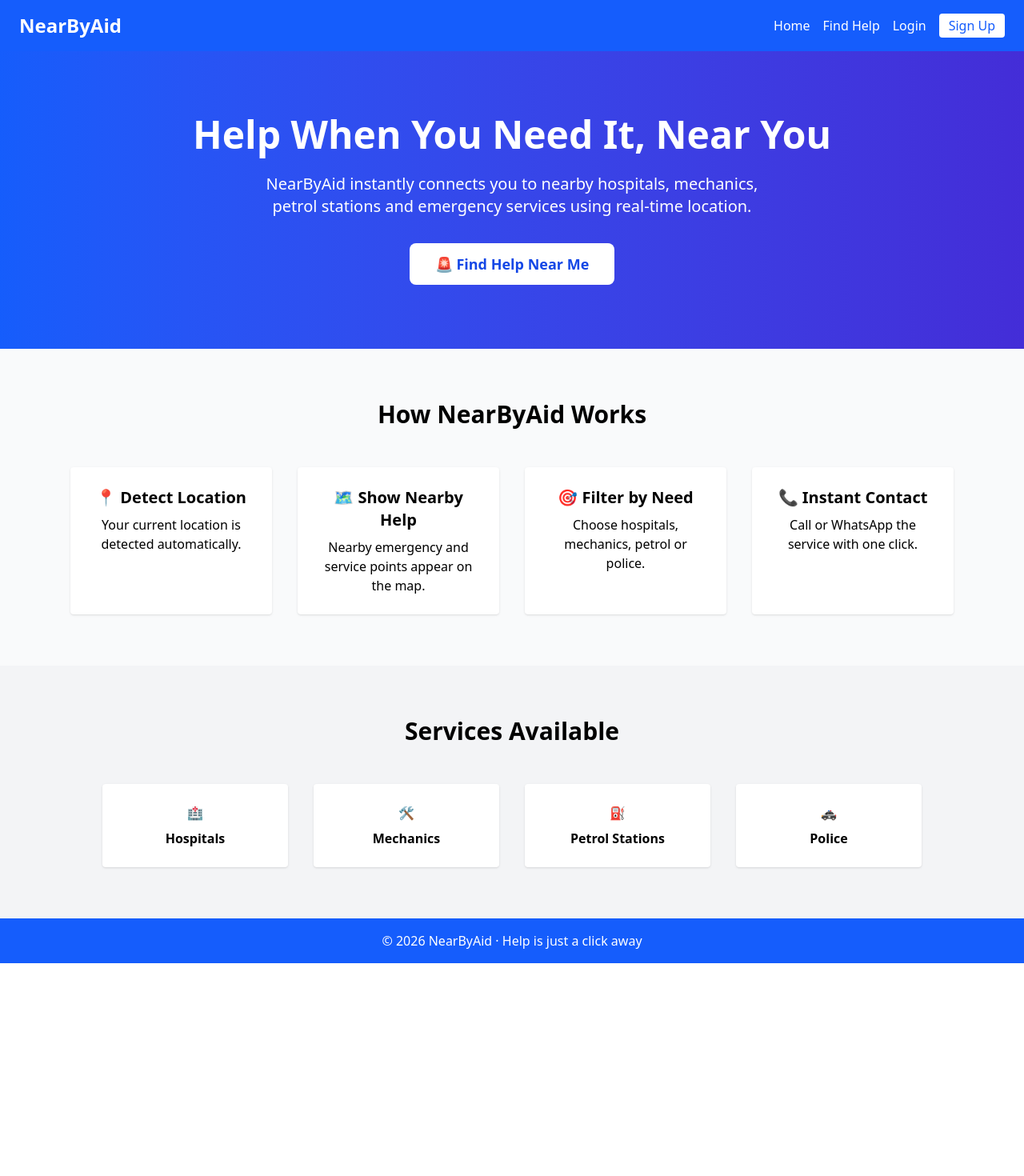
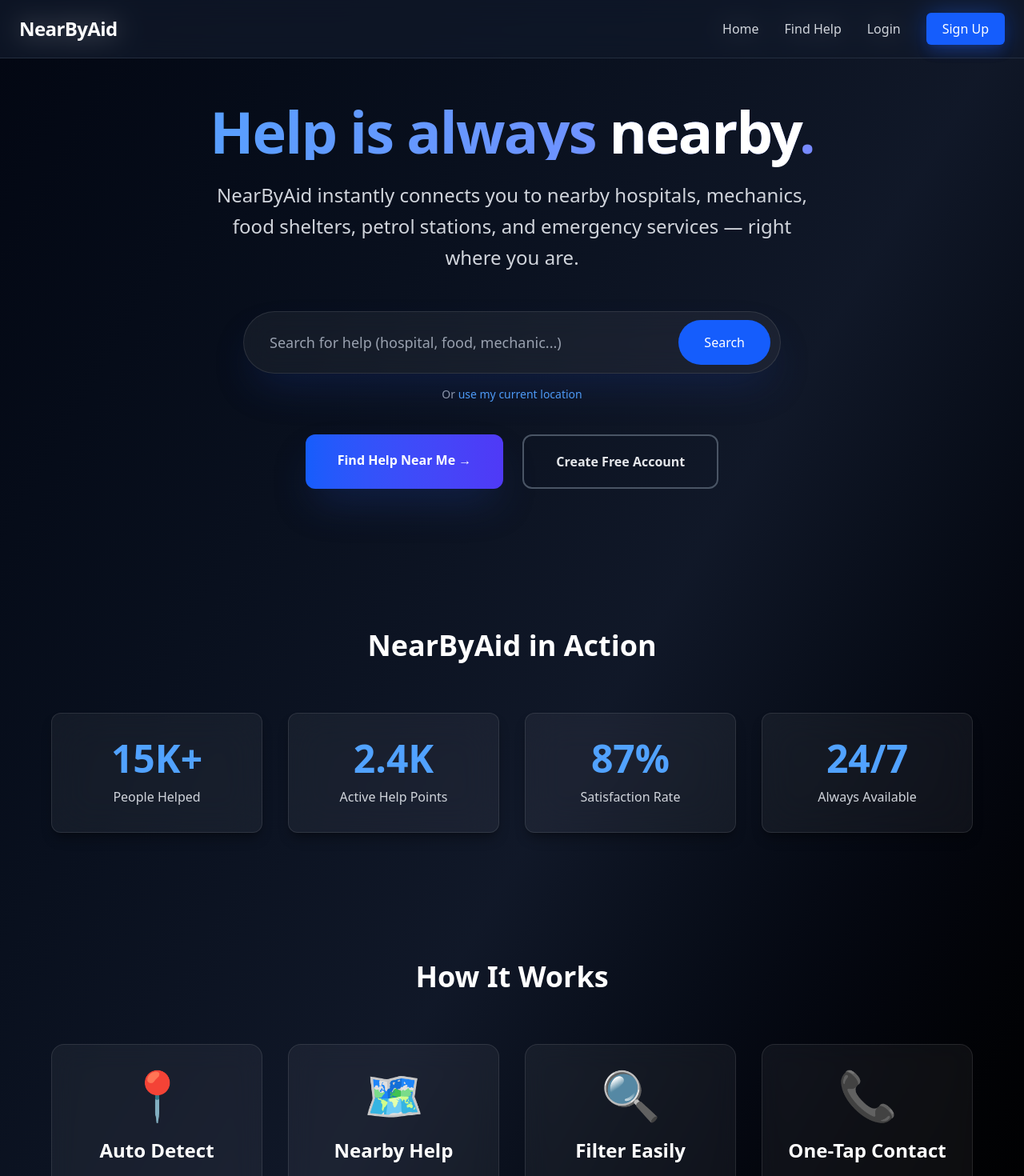
Before and after one commit to venkataprasad2024/NearbyAid, a React app in the folder frontend/: page / in a window 1280 px wide. Shown: the top 1470 px of the page at 80% size. Before the commit the page ends 1204 px from the top, so only its background shows below. Built offline with nearby package versions, Linux system fonts and the light colour scheme; the HTML template or start-up script is replaced by a standard one.

Commit message:
frontend updations made

```diff
--- a/frontend/package.json
+++ b/frontend/package.json
@@ -10,6 +10,7 @@
     "preview": "vite preview"
   },
   "dependencies": {
+    "@heroicons/react": "^2.2.0",
     "@tailwindcss/vite": "^4.1.18",
     "@tanstack/react-query": "^5.90.17",
     "axios": "^1.13.2",
--- a/frontend/src/components/Navbar.jsx
+++ b/frontend/src/components/Navbar.jsx
@@ -1,18 +1,96 @@
+// src/components/Navbar.jsx
+import { useState } from 'react';
 import { Link } from 'react-router-dom';
 
 export default function Navbar() {
+  const [isOpen, setIsOpen] = useState(false);
+
+  const toggleMenu = () => setIsOpen(!isOpen);
+  const closeMenu = () => setIsOpen(false);
+
   return (
-    <nav className="bg-blue-600 text-white px-6 py-4 flex justify-between items-center">
-      <h1 className="text-2xl font-bold">NearByAid</h1>
+    <nav className="fixed top-0 left-0 right-0 z-50 backdrop-blur-lg bg-gray-900/60 border-b border-gray-700/50">
+      <div className="max-w-7xl mx-auto px-6 py-4 flex items-center justify-between">
+        {/* Logo */}
+        <Link
+          to="/"
+          className="text-2xl font-bold text-white tracking-tight"
+          onClick={closeMenu}
+        >
+          NearByAid
+        </Link>
 
-      <div className="space-x-4">
-        <Link to="/" className="hover:underline">Home</Link>
-        <Link to="/map" className="hover:underline">Find Help</Link>
-        <Link to="/login" className="hover:underline">Login</Link>
-        <Link to="/register" className="bg-white text-blue-600 px-3 py-1 rounded">
-          Sign Up
-        </Link>
+        {/* Desktop Menu */}
+        <div className="hidden md:flex items-center space-x-8">
+          <Link to="/" className="text-gray-300 hover:text-white transition-colors">
+            Home
+          </Link>
+          <Link to="/map" className="text-gray-300 hover:text-white transition-colors">
+            Find Help
+          </Link>
+          <Link to="/login" className="text-gray-300 hover:text-white transition-colors">
+            Login
+          </Link>
+          <Link
+            to="/register"
+            className="bg-blue-600 hover:bg-blue-700 text-white px-5 py-2 rounded-md font-medium transition-colors shadow-lg shadow-blue-900/30"
+          >
+            Sign Up
+          </Link>
+        </div>
+
+        {/* Mobile Hamburger Button */}
+        <button
+          className="md:hidden text-white focus:outline-none"
+          onClick={toggleMenu}
+          aria-label="Toggle menu"
+        >
+          <svg className="w-8 h-8" fill="none" stroke="currentColor" viewBox="0 0 24 24">
+            <path
+              strokeLinecap="round"
+              strokeLinejoin="round"
+              strokeWidth={2}
+              d={isOpen ? "M6 18L18 6M6 6l12 12" : "M4 6h16M4 12h16M4 18h16"}
+            />
+          </svg>
+        </button>
       </div>
+
+      {/* Mobile Menu Dropdown */}
+      {isOpen && (
+        <div className="md:hidden backdrop-blur-lg bg-gray-900/90 border-b border-gray-700/50">
+          <div className="px-6 py-8 flex flex-col space-y-6 text-center">
+            <Link
+              to="/"
+              className="text-xl text-gray-200 hover:text-white transition-colors"
+              onClick={closeMenu}
+            >
+              Home
+            </Link>
+            <Link
+              to="/map"
+              className="text-xl text-gray-200 hover:text-white transition-colors"
+              onClick={closeMenu}
+            >
+              Find Help
+            </Link>
+            <Link
+              to="/login"
+              className="text-xl text-gray-200 hover:text-white transition-colors"
+              onClick={closeMenu}
+            >
+              Login
+            </Link>
+            <Link
+              to="/register"
+              className="text-xl bg-blue-600 hover:bg-blue-700 text-white px-8 py-4 rounded-lg font-medium transition-colors"
+              onClick={closeMenu}
+            >
+              Sign Up
+            </Link>
+          </div>
+        </div>
+      )}
     </nav>
   );
 }
--- a/frontend/src/pages/Home.jsx
+++ b/frontend/src/pages/Home.jsx
@@ -1,90 +1,143 @@
-import { useNavigate } from 'react-router-dom';
+// src/pages/Home.jsx
+import { Link } from 'react-router-dom';
+import Navbar from '../components/Navbar';
 
 export default function Home() {
-  const navigate = useNavigate();
+  return (
+    <div className="min-h-screen bg-gradient-to-br from-gray-950 via-gray-900 to-black text-white">
+      {/* Fixed Glassy Navbar */}
+      <Navbar />
 
-  return (
-    <div className="bg-gray-50">
+      {/* Hero Section */}
+      <section className="pt-32 pb-24 px-6 text-center relative overflow-hidden">
+        <div className="relative max-w-5xl mx-auto">
+          <h1 className="text-5xl md:text-7xl font-extrabold mb-6 tracking-tight bg-clip-text text-transparent bg-gradient-to-r from-blue-400 to-indigo-400">
+            Help is always <span className="text-white">nearby</span>.
+          </h1>
+          <p className="text-xl md:text-2xl text-gray-300 max-w-3xl mx-auto mb-12 leading-relaxed">
+            NearByAid instantly connects you to nearby hospitals, mechanics, food shelters, petrol stations, and emergency services — right where you are.
+          </p>
 
-      {/* HERO SECTION */}
-      <section className="text-center py-20 bg-gradient-to-r from-blue-600 to-indigo-700 text-white">
-        <h1 className="text-5xl font-bold mb-6">
-          Help When You Need It, Near You
-        </h1>
-        <p className="text-xl max-w-2xl mx-auto mb-8">
-          NearByAid instantly connects you to nearby hospitals, mechanics,
-          petrol stations and emergency services using real-time location.
-        </p>
-
-        <button
-          onClick={() => navigate('/map')}
-          className="bg-white text-blue-700 px-8 py-3 rounded-lg text-lg font-semibold"
-        >
-          🚨 Find Help Near Me
-        </button>
-      </section>
-
-      {/* HOW IT WORKS */}
-      <section className="py-16 px-6 max-w-6xl mx-auto">
-        <h2 className="text-3xl font-bold text-center mb-12">
-          How NearByAid Works
-        </h2>
-
-        <div className="grid md:grid-cols-4 gap-8 text-center">
-          <div className="bg-white p-6 rounded shadow">
-            <h3 className="text-xl font-semibold mb-2">📍 Detect Location</h3>
-            <p>Your current location is detected automatically.</p>
+          {/* Search Bar */}
+          <div className="max-w-2xl mx-auto mb-10">
+            <div className="relative backdrop-blur-lg bg-white/5 border border-white/10 rounded-full overflow-hidden shadow-2xl shadow-blue-900/30">
+              <input
+                type="text"
+                placeholder="Search for help (hospital, food, mechanic...)"
+                className="w-full px-8 py-6 bg-transparent text-white placeholder-gray-400 focus:outline-none text-lg"
+              />
+              <button className="absolute right-3 top-1/2 -translate-y-1/2 bg-blue-600 hover:bg-blue-700 text-white px-8 py-4 rounded-full font-medium transition-all">
+                Search
+              </button>
+            </div>
+            <p className="text-sm text-gray-400 mt-4 text-center">
+              Or <button className="text-blue-400 hover:underline font-medium">use my current location</button>
+            </p>
           </div>
 
-          <div className="bg-white p-6 rounded shadow">
-            <h3 className="text-xl font-semibold mb-2">🗺 Show Nearby Help</h3>
-            <p>Nearby emergency and service points appear on the map.</p>
-          </div>
-
-          <div className="bg-white p-6 rounded shadow">
-            <h3 className="text-xl font-semibold mb-2">🎯 Filter by Need</h3>
-            <p>Choose hospitals, mechanics, petrol or police.</p>
-          </div>
-
-          <div className="bg-white p-6 rounded shadow">
-            <h3 className="text-xl font-semibold mb-2">📞 Instant Contact</h3>
-            <p>Call or WhatsApp the service with one click.</p>
+          {/* Quick CTA Buttons */}
+          <div className="flex flex-wrap justify-center gap-6">
+            <Link
+              to="/map"
+              className="bg-gradient-to-r from-blue-600 to-indigo-600 hover:from-blue-700 hover:to-indigo-700 text-white font-semibold px-10 py-5 rounded-xl shadow-2xl shadow-blue-900/40 transition-all transform hover:scale-105"
+            >
+              Find Help Near Me →
+            </Link>
+            <Link
+              to="/register"
+              className="bg-transparent border-2 border-gray-600 hover:border-gray-400 text-gray-200 font-semibold px-10 py-5 rounded-xl transition-all hover:bg-white/5"
+            >
+              Create Free Account
+            </Link>
           </div>
         </div>
       </section>
 
-      {/* SERVICES */}
-      <section className="py-16 bg-gray-100">
-        <h2 className="text-3xl font-bold text-center mb-12">
-          Services Available
-        </h2>
+      {/* Impact Stats */}
+      <section className="py-20 px-6">
+        <div className="max-w-6xl mx-auto">
+          <h2 className="text-4xl font-bold text-center mb-16 text-white">
+            NearByAid in Action
+          </h2>
 
-        <div className="grid md:grid-cols-4 gap-8 max-w-5xl mx-auto text-center">
-          <div className="bg-white p-6 rounded shadow">
-            🏥
-            <h3 className="font-semibold mt-2">Hospitals</h3>
-          </div>
-
-          <div className="bg-white p-6 rounded shadow">
-            🛠
-            <h3 className="font-semibold mt-2">Mechanics</h3>
-          </div>
-
-          <div className="bg-white p-6 rounded shadow">
-            ⛽
-            <h3 className="font-semibold mt-2">Petrol Stations</h3>
-          </div>
-
-          <div className="bg-white p-6 rounded shadow">
-            🚓
-            <h3 className="font-semibold mt-2">Police</h3>
+          <div className="grid grid-cols-2 md:grid-cols-4 gap-8 text-center">
+            {[
+              { number: '15K+', label: 'People Helped' },
+              { number: '2.4K', label: 'Active Help Points' },
+              { number: '87%', label: 'Satisfaction Rate' },
+              { number: '24/7', label: 'Always Available' },
+            ].map((stat, i) => (
+              <div
+                key={i}
+                className="backdrop-blur-xl bg-white/5 border border-white/10 rounded-xl p-8 transition-all hover:scale-105 hover:bg-white/10 shadow-lg shadow-black/30"
+              >
+                <div className="text-5xl font-extrabold text-blue-400 mb-3">{stat.number}</div>
+                <p className="text-gray-300 font-medium">{stat.label}</p>
+              </div>
+            ))}
           </div>
         </div>
       </section>
 
-      {/* FOOTER */}
-      <footer className="bg-blue-600 text-white text-center py-4">
-        © 2026 NearByAid · Help is just a click away
+      {/* Features */}
+      <section className="py-20 px-6">
+        <div className="max-w-6xl mx-auto">
+          <h2 className="text-4xl font-bold text-center mb-16 text-white">
+            How It Works
+          </h2>
+
+          <div className="grid md:grid-cols-4 gap-8">
+            {[
+              { icon: '📍', title: 'Auto Detect', desc: 'Your location is found instantly' },
+              { icon: '🗺️', title: 'Nearby Help', desc: 'See services around you on map' },
+              { icon: '🔍', title: 'Filter Easily', desc: 'Choose food, medical, fuel, police' },
+              { icon: '📞', title: 'One-Tap Contact', desc: 'Call or message directly' },
+            ].map((item, i) => (
+              <div
+                key={i}
+                className="backdrop-blur-lg bg-white/5 border border-white/10 rounded-2xl p-8 text-center transition-all hover:bg-white/10 hover:scale-105"
+              >
+                <div className="text-6xl mb-6">{item.icon}</div>
+                <h3 className="text-2xl font-semibold mb-4 text-white">{item.title}</h3>
+                <p className="text-gray-400">{item.desc}</p>
+              </div>
+            ))}
+          </div>
+        </div>
+      </section>
+
+      {/* Call to Action */}
+      <section className="py-20 px-6">
+        <div className="max-w-4xl mx-auto text-center">
+          <h2 className="text-4xl md:text-5xl font-bold mb-8 text-white">
+            Ready to Help or Be Helped?
+          </h2>
+          <p className="text-xl text-gray-300 mb-12">
+            Join thousands already using NearByAid to make a difference.
+          </p>
+          <div className="flex flex-col sm:flex-row justify-center gap-6">
+            <Link
+              to="/register"
+              className="bg-blue-600 hover:bg-blue-700 text-white font-bold px-12 py-6 rounded-xl shadow-2xl shadow-blue-900/50 transition-all transform hover:scale-105 text-lg"
+            >
+              Create Free Account
+            </Link>
+            <Link
+              to="/map"
+              className="bg-transparent border-2 border-blue-600 hover:bg-blue-600/20 text-blue-400 hover:text-white font-bold px-12 py-6 rounded-xl transition-all text-lg"
+            >
+              Explore Map Now
+            </Link>
+          </div>
+        </div>
+      </section>
+
+      {/* Footer - now seamless continuation */}
+      <footer className="py-12 text-center text-gray-500 bg-gradient-to-br from-gray-950 via-gray-900 to-black">
+        <p>© {new Date().getFullYear()} NearByAid · Built with ❤️ in Telangana</p>
+        <p className="mt-2 text-sm">
+          Helping communities, one location at a time.
+        </p>
       </footer>
     </div>
   );
--- a/frontend/src/pages/Map.jsx
+++ b/frontend/src/pages/Map.jsx
@@ -1,10 +1,11 @@
-import { useEffect, useState } from 'react';
-import { MapContainer, TileLayer, Marker, Popup } from 'react-leaflet';
+// src/pages/Map.jsx
+import { useState, useEffect, useRef } from 'react';
+import { MapContainer, TileLayer, Marker, Popup, useMapEvents } from 'react-leaflet';
 import L from 'leaflet';
 import api from '../services/api';
 import 'leaflet/dist/leaflet.css';
 
-// Fix leaflet icons
+// Fix default marker icons
 delete L.Icon.Default.prototype._getIconUrl;
 L.Icon.Default.mergeOptions({
   iconRetinaUrl: 'https://unpkg.com/leaflet@1.9.4/dist/images/marker-icon-2x.png',
@@ -17,25 +18,26 @@ export default function Map() {
   const [aids, setAids] = useState([]);
   const [type, setType] = useState('all');
   const [emergency, setEmergency] = useState(false);
+  const [loading, setLoading] = useState(true);
+  const mapRef = useRef(null);
+
   const zoom = emergency ? 16 : 14;
 
-  // Get user location
+  // Get user location on mount
   useEffect(() => {
     navigator.geolocation.getCurrentPosition(
-      (pos) => {
-        setCenter([pos.coords.latitude, pos.coords.longitude]);
-      },
-      () => {
-        setCenter([25.3176, 82.9739]); // fallback
-      }
+      (pos) => setCenter([pos.coords.latitude, pos.coords.longitude]),
+      () => setCenter([25.3176, 82.9739]), // fallback to Varanasi
+      { enableHighAccuracy: true }
     );
   }, []);
 
-  // Fetch nearby aids
+  // Fetch aids when center changes or emergency/type toggles
   useEffect(() => {
     if (!center) return;
 
     const fetchAids = async () => {
+      setLoading(true);
       try {
         const res = await api.get('/aid/nearby', {
           params: {
@@ -46,43 +48,41 @@ export default function Map() {
         });
         setAids(res.data.aids || []);
       } catch (err) {
-        console.error(err);
+        console.error('Failed to load aids:', err);
+      } finally {
+        setLoading(false);
       }
     };
 
     fetchAids();
-  }, [center, emergency]);
+  }, [center, emergency, type]);
 
-  if (!center) {
-    return (
-      <div className="h-screen flex items-center justify-center bg-black text-white">
-        Detecting your location...
-      </div>
-    );
+  // Force map resize on mount (fixes blank map bug)
+  useEffect(() => {
+    if (mapRef.current) {
+      setTimeout(() => mapRef.current.invalidateSize(), 200);
     }
+  }, []);
 
-  // Emergency filter logic
-  let filteredAids = aids;
-  if (emergency) {
-    filteredAids = aids.filter(
-      (a) => a.type === 'hospital' || a.type === 'police'
-    );
-  } else if (type !== 'all') {
-    filteredAids = aids.filter((a) => a.type === type);
-  }
+  // Filter aids
+  const filteredAids = aids.filter((aid) => {
+    if (emergency) return ['hospital', 'police'].includes(aid.type);
+    if (type !== 'all') return aid.type === type;
+    return true;
+  });
 
   return (
-    <div className="h-screen w-full flex flex-col">
-
-      {/* 🔥 EMERGENCY BAR */}
+    <div className="h-screen w-full flex flex-col bg-gray-950 text-white">
+      {/* Emergency Banner */}
       {emergency && (
-        <div className="bg-red-600 text-white text-center py-2 font-semibold">
-          🚨 EMERGENCY MODE ACTIVE – Showing nearest hospitals & police
+        <div className="bg-gradient-to-r from-red-600 to-red-800 text-white text-center py-3 font-semibold shadow-lg">
+          🚨 EMERGENCY MODE • Showing nearest hospitals & police only
         </div>
       )}
 
-      {/* FILTER BAR */}
-      <div className="bg-white shadow p-3 flex gap-2 justify-center flex-wrap">
+      {/* Filter & SOS Controls */}
+      <div className="bg-gray-900/90 backdrop-blur-md border-b border-gray-800 p-4 flex flex-wrap gap-3 items-center justify-center md:justify-between">
+        <div className="flex flex-wrap gap-2">
           {['all', 'hospital', 'mechanic', 'petrol', 'police'].map((t) => (
             <button
               key={t}
@@ -90,64 +90,90 @@ export default function Map() {
                 setEmergency(false);
                 setType(t);
               }}
-            className={`px-4 py-2 rounded ${
+              className={`px-5 py-2 rounded-full text-sm font-medium transition-all ${
                 type === t && !emergency
-                ? 'bg-blue-600 text-white'
-                : 'bg-gray-200'
+                  ? 'bg-blue-600 text-white shadow-md shadow-blue-900/50'
+                  : 'bg-gray-800 hover:bg-gray-700 text-gray-300'
               }`}
             >
-            {t.toUpperCase()}
+              {t === 'all' ? 'All' : t.charAt(0).toUpperCase() + t.slice(1)}
             </button>
           ))}
+        </div>
 
-        {/* 🚨 SOS BUTTON */}
+        {/* SOS Button */}
         <button
-          onClick={() => setEmergency(true)}
-          className="px-6 py-2 bg-red-600 text-white rounded font-bold"
+          onClick={() => {
+            setEmergency(true);
+            setType('all');
+          }}
+          className="bg-red-600 hover:bg-red-700 text-white px-6 py-2 rounded-full font-bold shadow-lg shadow-red-900/50 transition-all transform hover:scale-105 flex items-center gap-2"
         >
-          🚨 SOS
+          <span className="text-lg">🚨</span> SOS
         </button>
       </div>
 
-      {/* MAP */}
-      <div className="flex-1">
-        <MapContainer center={center} zoom={zoom} className="h-full w-full">
-          <TileLayer url="https://{s}.tile.openstreetmap.org/{z}/{x}/{y}.png" />
+      {/* Map Container */}
+      <div className="flex-1 relative">
+        {loading && (
+          <div className="absolute inset-0 flex items-center justify-center bg-black/60 z-50">
+            <div className="text-center">
+              <div className="w-12 h-12 border-4 border-blue-500 border-t-transparent rounded-full animate-spin mx-auto mb-4"></div>
+              <p className="text-white text-lg">Loading nearby help...</p>
+            </div>
+          </div>
+        )}
 
-          {/* USER LOCATION MARKER */}
+        <MapContainer
+          center={center || [25.3176, 82.9739]}
+          zoom={zoom}
+          className="h-full w-full"
+          ref={mapRef}
+        >
+          <TileLayer
+            url="https://{s}.tile.openstreetmap.org/{z}/{x}/{y}.png"
+            attribution='&copy; <a href="https://www.openstreetmap.org/copyright">OpenStreetMap</a>'
+          />
+
+          {/* User Location Marker */}
+          {center && (
             <Marker position={center}>
-            <Popup>You are here</Popup>
+              <Popup className="text-black">You are here</Popup>
             </Marker>
+          )}
 
-          {/* AID MARKERS */}
+          {/* Help Point Markers */}
           {filteredAids.map((aid) => {
             const [lng, lat] = aid.location.coordinates;
             return (
               <Marker key={aid._id} position={[lat, lng]}>
-                <Popup>
-                  <strong>{aid.title}</strong>
-                  <br />
-                  {aid.type.toUpperCase()}
-                  <br />
-                  {aid.description}
-                  <br />
-
+                <Popup className="text-black min-w-[220px]">
+                  <div className="font-semibold text-lg">{aid.title}</div>
+                  <div className="text-sm text-gray-700 mb-2">
+                    <span className="font-bold">{aid.type.toUpperCase()}</span>
+                  </div>
+                  {aid.description && <p className="text-sm">{aid.description}</p>}
                   {aid.contact && (
-                    <div className="mt-2 space-y-1">
-                      <a href={`tel:${aid.contact}`} className="block text-blue-600">
-                        📞 Call
+                    <div className="mt-3 space-y-2 text-sm">
+                      <a
+                        href={`tel:${aid.contact}`}
+                        className="block text-blue-600 hover:underline"
+                      >
+                        📞 Call {aid.contact}
                       </a>
                       <a
                         href={`https://wa.me/91${aid.contact}`}
                         target="_blank"
-                        className="block text-green-600"
+                        rel="noopener noreferrer"
+                        className="block text-green-600 hover:underline"
                       >
                         💬 WhatsApp
                       </a>
                       <a
                         href={`https://www.google.com/maps/dir/?api=1&destination=${lat},${lng}`}
                         target="_blank"
-                        className="block text-purple-600"
+                        rel="noopener noreferrer"
+                        className="block text-purple-600 hover:underline"
                       >
                         🧭 Navigate
                       </a>
```
Also changed, not shown: frontend/src/pages/Login.jsx (+15 -24 lines), frontend/src/pages/Register.jsx (+8 -4 lines), frontend/src/services/api.js (+24 -1 lines), 1 other file (tests, documents, lock files or other folders). Lines whose indentation alone changed are shown as unchanged.
